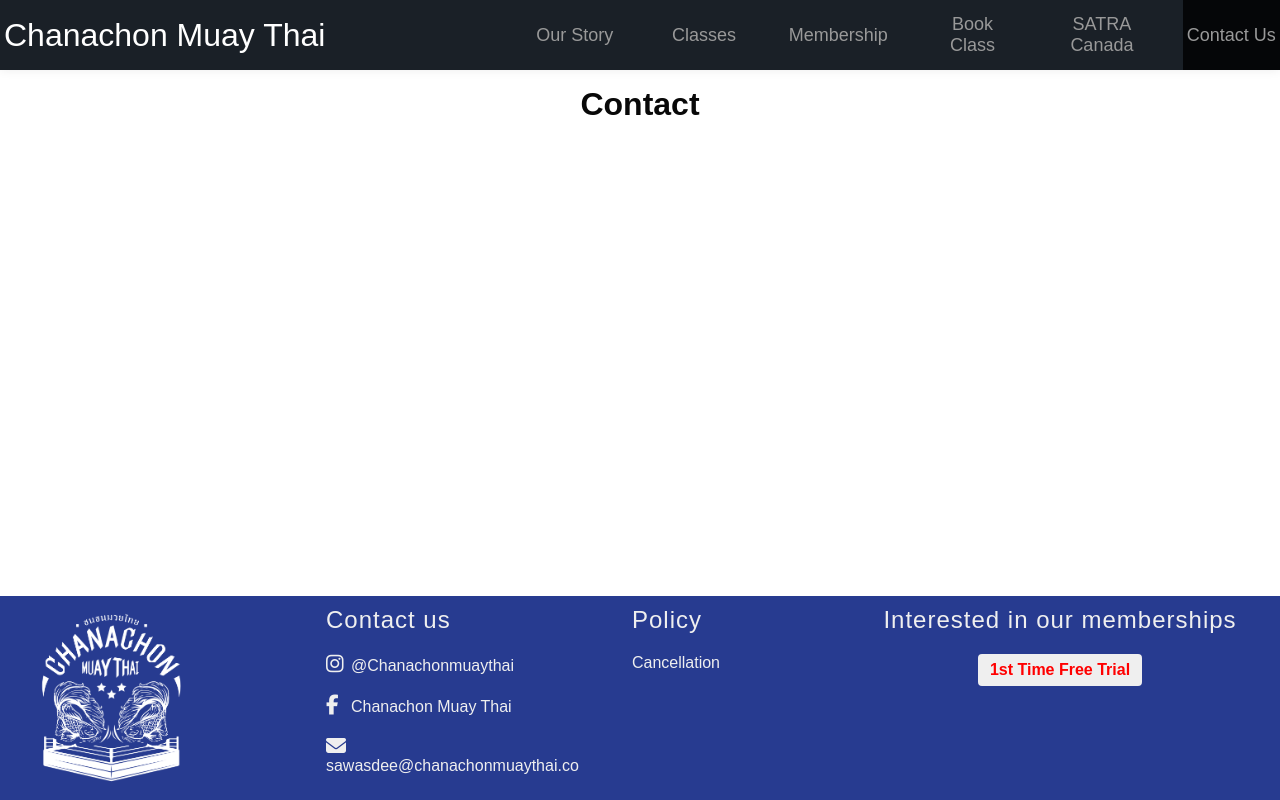
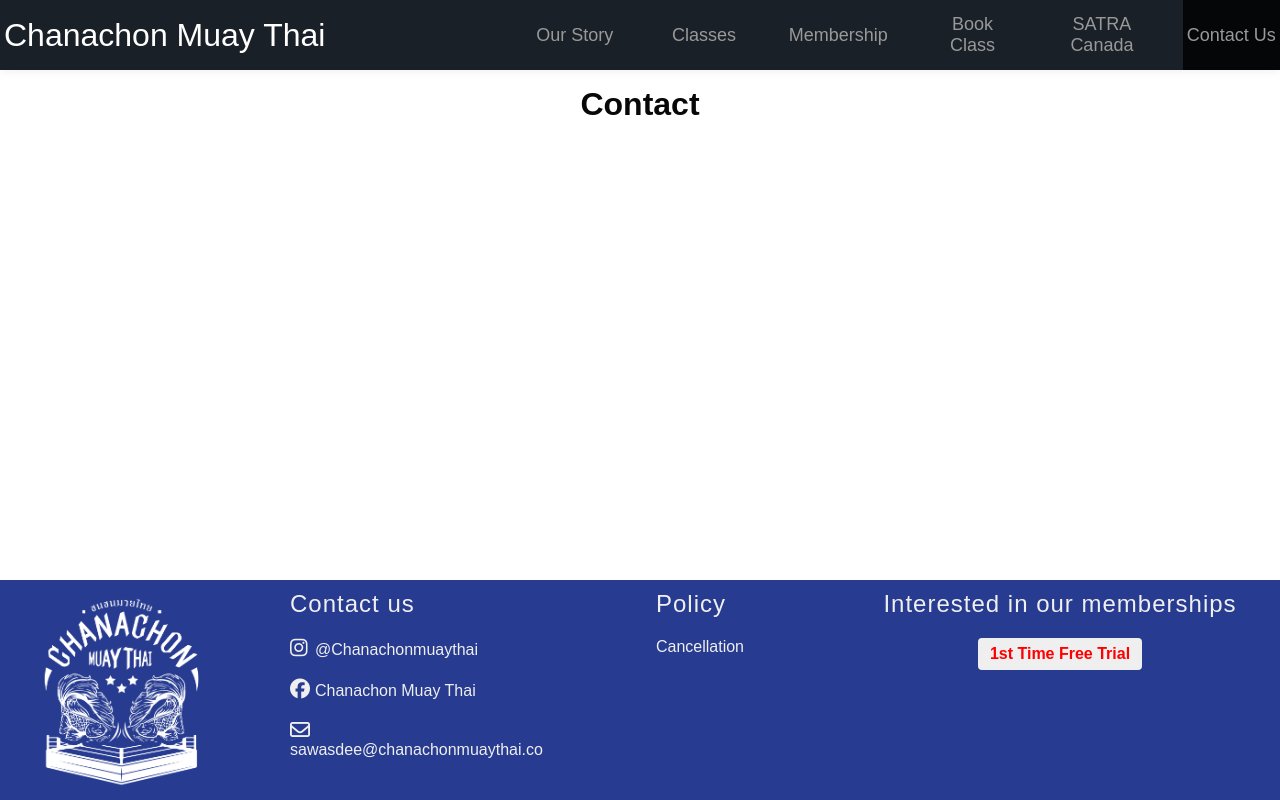
Before and after one commit to k-kornmanakij/chanachonmuaythai, a React (Create React App) app: page /contact in a window 1280 px wide. Built offline with nearby package versions, Linux system fonts and the light colour scheme; a web font is replaced by a local one.

Commit message:
add link for instagram, facebook, email and trial class

```diff
--- a/src/Components/Footer.css
+++ b/src/Components/Footer.css
@@ -17,22 +17,27 @@
     display: flex;
 }
 .col-1, .col-2, .col-3, .col-4{
-    flex-basis: 90%;
+    flex-basis: 60%;
     padding: 10px 20px;
-    margin-left: 0px;
 }
 
 /* column 1 */
-.col-1{
-    display: block;
-    margin-left: 0px;
+.col-1 {
+    display: flex;
+    justify-content: center;
+    align-items: center;
+    flex-direction: column;
 }
 .logo {
-    max-width: 180px;
+    max-width: 200px;
     height: auto;
 }
 
 /* column 2 */
+.col-2{
+    flex-basis: 100%;
+    padding: 10px 50px;
+}
 .col-2 h2{
     color: #efefef;
     font-size: 1.5rem;
@@ -55,13 +60,22 @@
     font-size: 20px;
     margin: 20px 0 0 0;
     align-content: center;
+    text-transform: none;
+}
+.col-2 a {
+    color: #efefef;
+    text-decoration: none;
+}
+.col-2 a:hover {
+    text-decoration: underline;
 }
 
 
 /* column 3 */
 .col-3{
-    max-width: max-content;
-    margin-right: 100px;
+    flex-basis: 60%;
+    padding: 10px 20px;
+    margin-left: 30px;
 }
 .col-3 h2 {
     width: 10px;
--- a/src/Components/Footer.js
+++ b/src/Components/Footer.js
@@ -10,17 +10,26 @@
       <div className='col-2'>
         <h2>Contact us</h2>
         <div className='content'>
+
           <div class="instagram">
-            <i className='fa-brands fa-instagram'></i>
-            <span class="text">@Chanachonmuaythai</span>
+            <a href="https://www.instagram.com/chanachonmuaythai/" target="_blank" rel="noopener noreferrer">
+              <i className='fa-brands fa-instagram'></i>
+              <span class="text">@Chanachonmuaythai</span>
+            </a>
           </div>
+
           <div class="facebook">
-            <i class="fa-brands fa-facebook-f"></i>
-            <span class="text">Chanachon Muay Thai</span>
+            <a href="https://www.facebook.com/profile.php?id=61557654986425" target="_blank" rel="noopener noreferrer">
+              <i className='fa-brands fa-facebook'></i>
+              <span class="text">Chanachon Muay Thai</span>
+            </a>
           </div>
+
           <div class="email">
-            <i className='fa-solid fa-envelope'></i>
-            <span class="email">sawasdee@chanachonmuaythai.co</span>
+            <a href="mailto:sawasdee@chanachonmuaythai.co" target="_blank" rel="noopener noreferrer">
+              <i className='fa-regular fa-envelope'></i>
+              <span class="email">sawasdee@chanachonmuaythai.co</span>
+            </a>
           </div>
         </div>
       </div>
@@ -32,7 +41,7 @@
 
       <div className='col-4'>
         <h2>Interested in our memberships</h2>
-        <a href='#' className='trial-link'>
+        <a href='https://chanachonmuaythai.sites.zenplanner.com/freeTrial.cfm' className='trial-link'>
           <h4>1st Time Free Trial</h4>
 
         </a>
```
